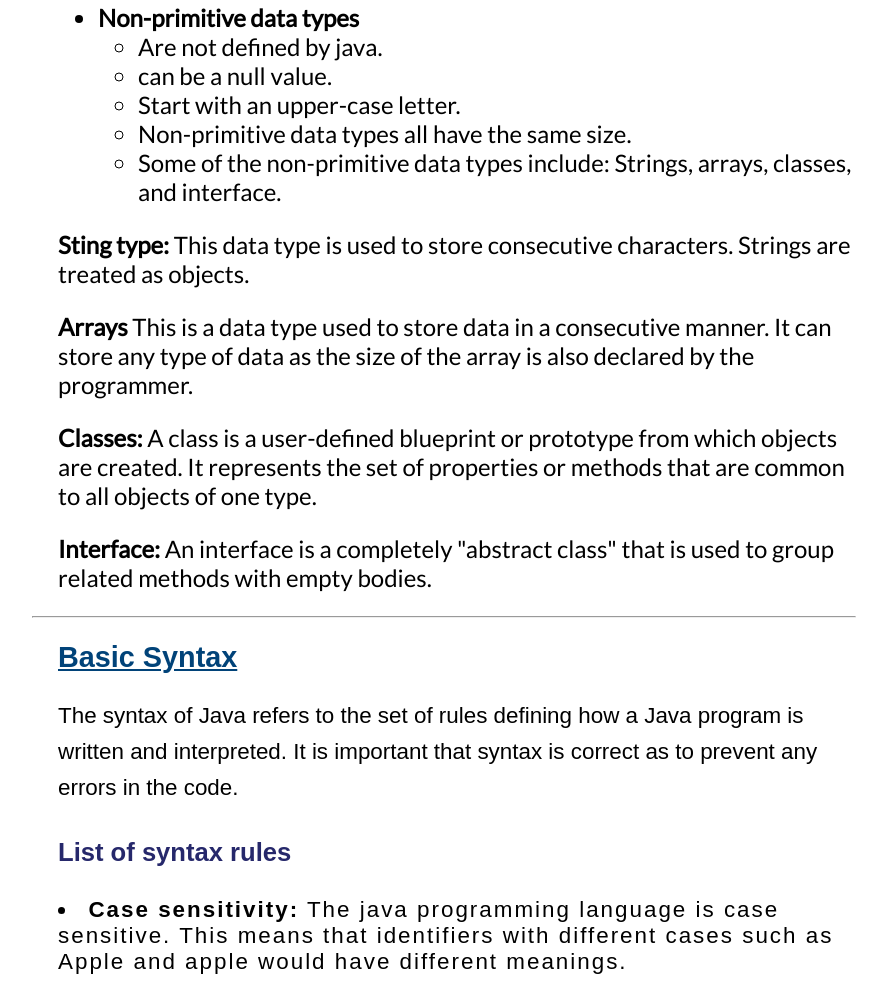
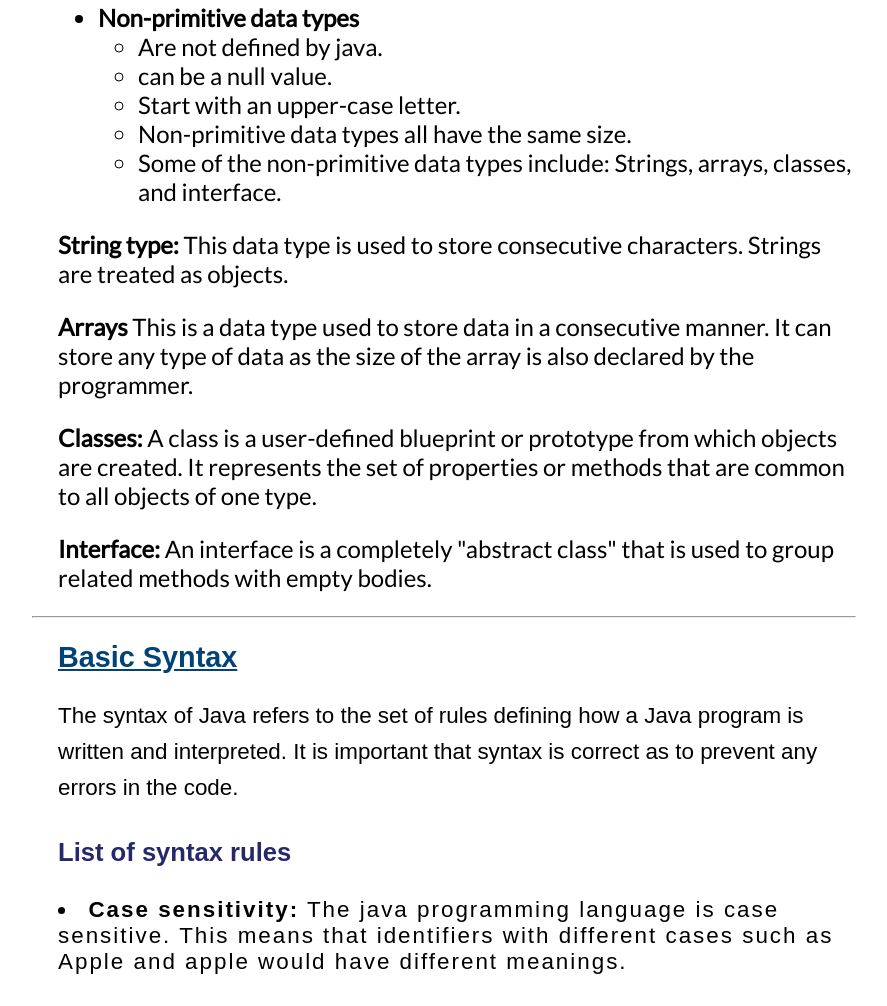
Before and after one commit to MichaelBalsam/CISC-4900-Project, a plain HTML site: page Java.html in a window 1280 px wide. Shown: the part 5102-6108 px from the top of the page, without its empty margins (164-1051 px from the left). Drawn offline with Linux system fonts and the light colour scheme.

Commit message:
Update Java.html

```diff
--- a/Java.html
+++ b/Java.html
@@ -247,7 +247,7 @@
             </ul>
           </ul>
 
-          <p><b>Sting type:</b> This data type is used to store consecutive characters. Strings are treated as objects.</p>
+          <p><b>String type:</b> This data type is used to store consecutive characters. Strings are treated as objects.</p>
           <p><b>Arrays</b> This is a data type used to store data in a consecutive manner.
           It can store any type of data as the size of the array is also declared by the programmer. </p>
           <p><b>Classes:</b> A class is a user-defined blueprint or prototype from which objects are created.
```
